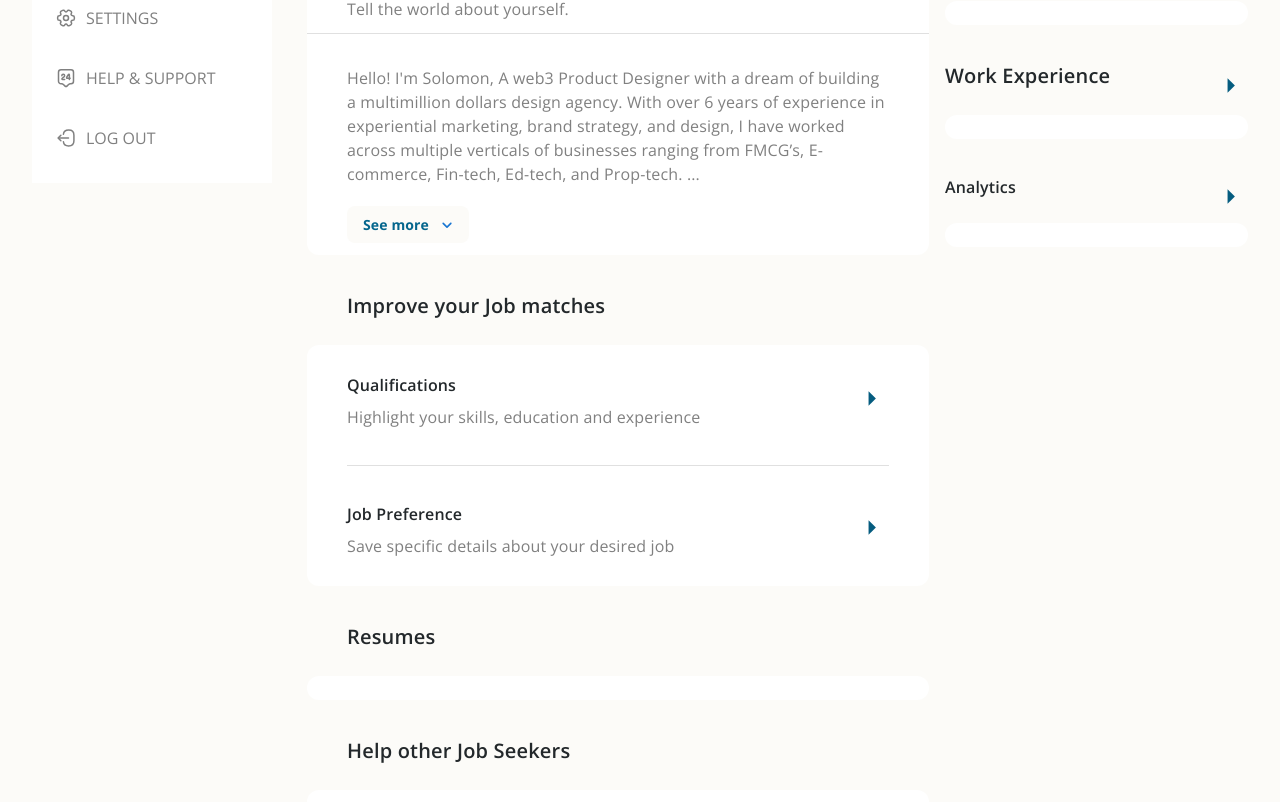
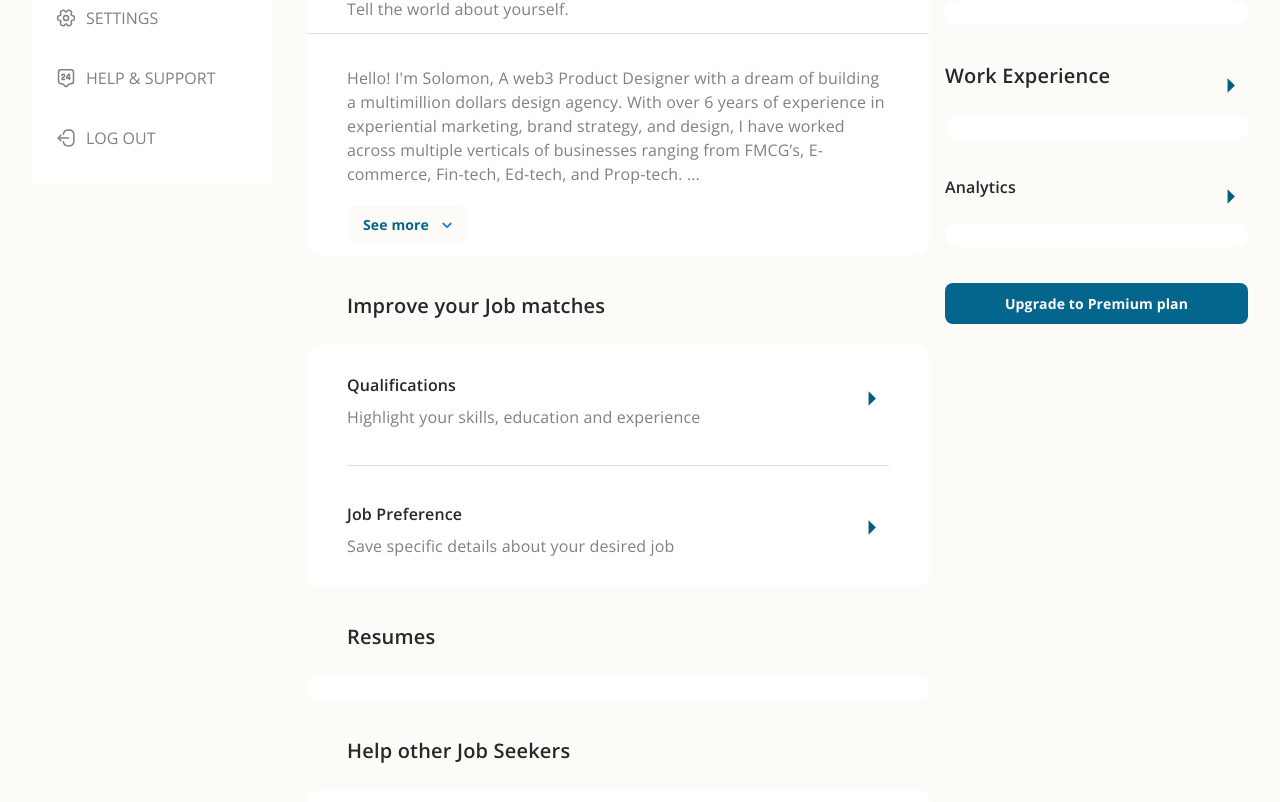
Before and after one commit to onealwills/Jobfactor, a React (Create React App) app: page /users in a window 1280 px wide. Shown: the part 744-1546 px from the top of the page. Built offline with nearby package versions, Linux system fonts and the light colour scheme.

Commit message:
Finish basic skeleton of page, todo add details

```diff
--- a/src/pages/Users/UsersPage.tsx
+++ b/src/pages/Users/UsersPage.tsx
@@ -384,6 +384,25 @@ function UsersPage() {
                             } onClick={() => {}}>
 
                             </Section>
+
+                            <Button
+                                    disableRipple
+                                    sx={{
+                                        backgroundColor: '#05668D',
+                                        borderRadius: '8px',
+                                        width: "100%"
+                                    }}
+                                >
+                                    <Typography
+                                        color={'#FFFFFF'}
+                                        fontFamily="open sans"
+                                        fontWeight={700}
+                                        fontSize={14}
+                                        sx={{ textTransform: 'none', py: .5 }}
+                                    >
+                                        Upgrade to Premium plan
+                                    </Typography>
+                            </Button>
                         </Grid>
                     </Grid>
                 </Grid>
```
